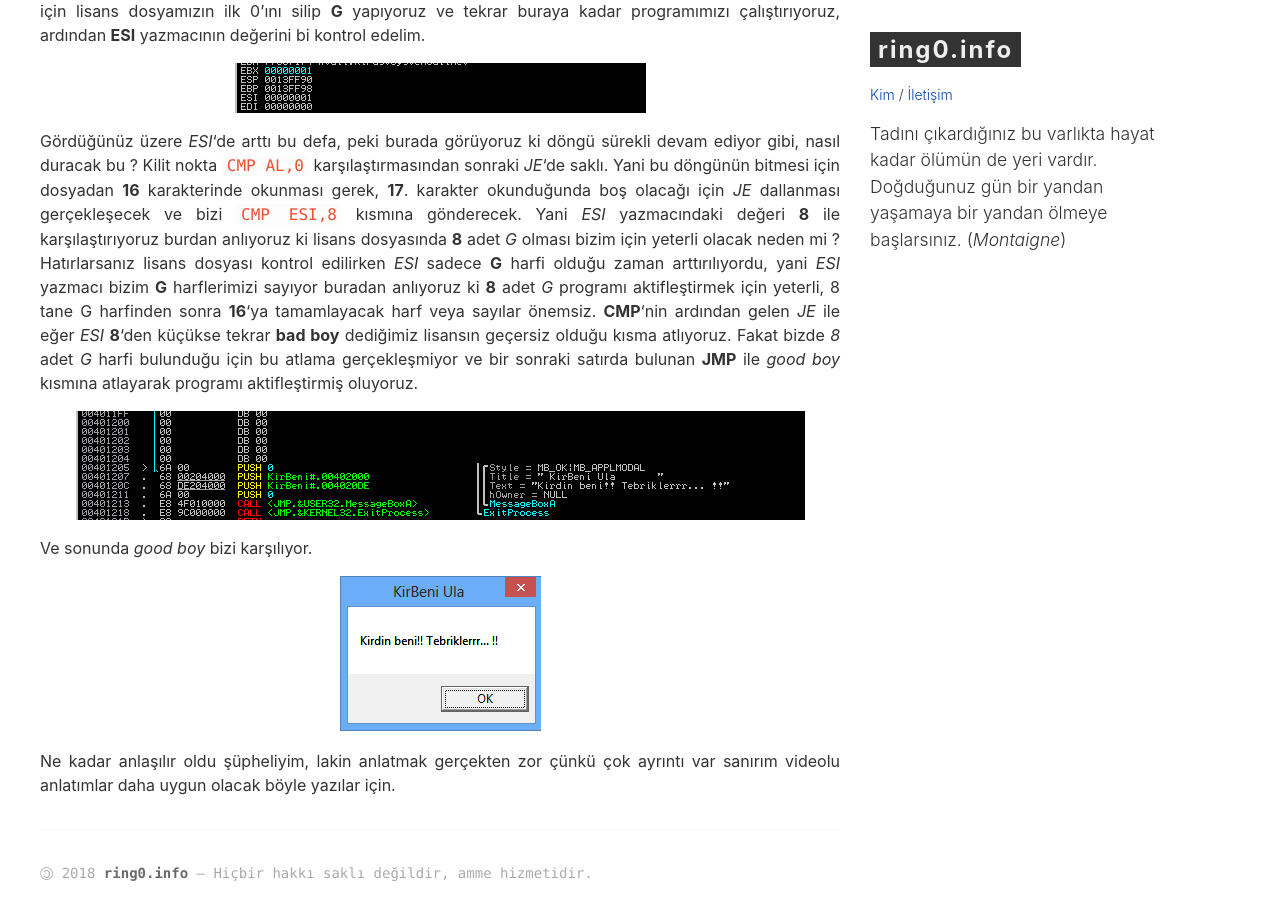
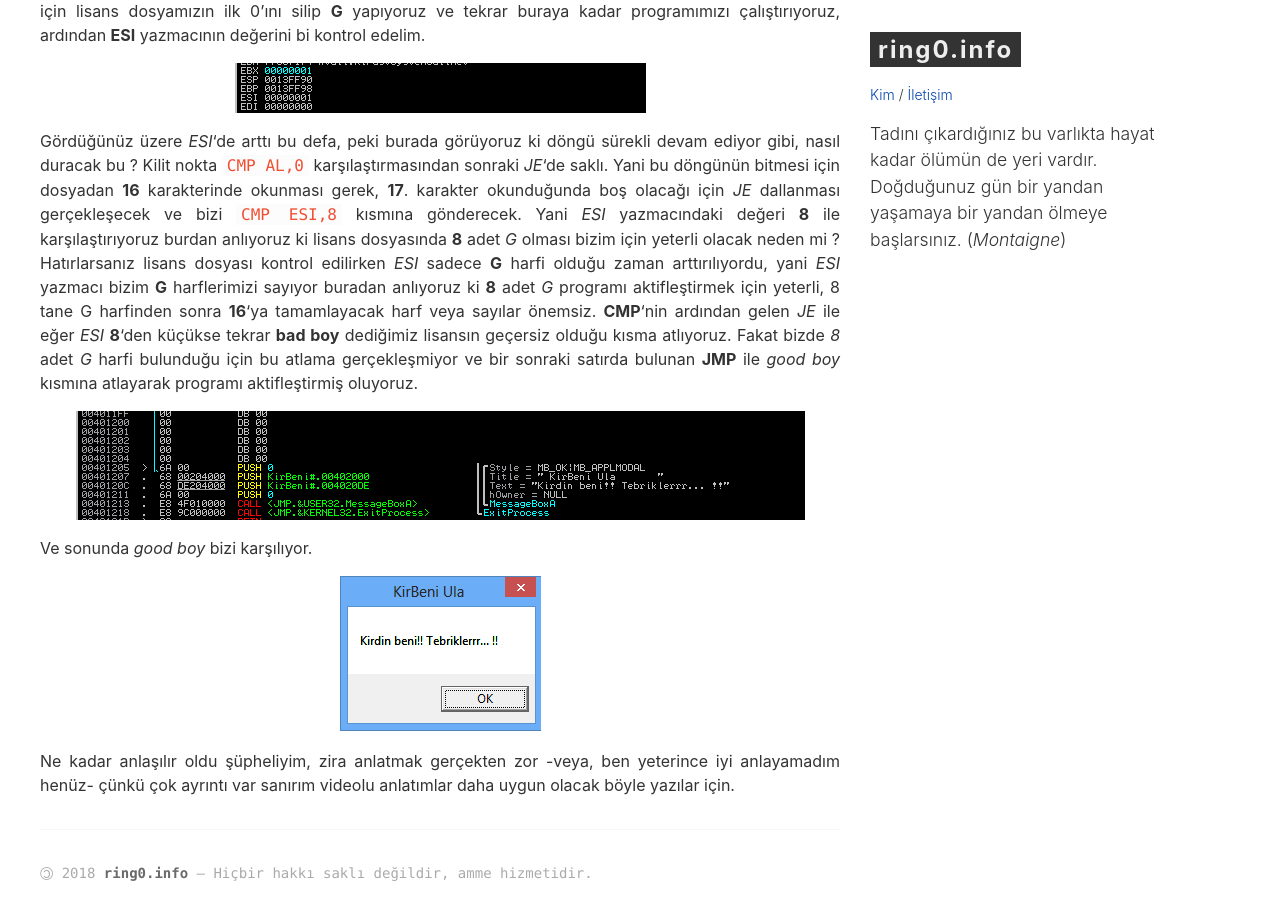
Before and after one commit to philophys/philophys.github.com, a Jekyll site: the page built from _posts/2013-10-17-debugginge-giris.md, in a window 1280 px wide and 900 px high, scrolled down 5236 px. Built offline with Jekyll 4.4.1, drawn with Linux system fonts in a browser that asks for light colours; comment, search, counter and statistics services are not loaded.

Commit message:
Update 2013-10-17-debugginge-giris.md

```diff
--- a/_posts/2013-10-17-debugginge-giris.md
+++ b/_posts/2013-10-17-debugginge-giris.md
@@ -73,4 +73,4 @@ Ve sonunda *good boy* bizi karşılıyor.
 
 ![](/files/debug12.png)
 
-Ne kadar anlaşılır oldu şüpheliyim, lakin anlatmak gerçekten zor çünkü çok ayrıntı var sanırım videolu anlatımlar daha uygun olacak böyle yazılar için.
+Ne kadar anlaşılır oldu şüpheliyim, zira anlatmak gerçekten zor -veya, ben yeterince iyi anlayamadım henüz- çünkü çok ayrıntı var sanırım videolu anlatımlar daha uygun olacak böyle yazılar için.
```
